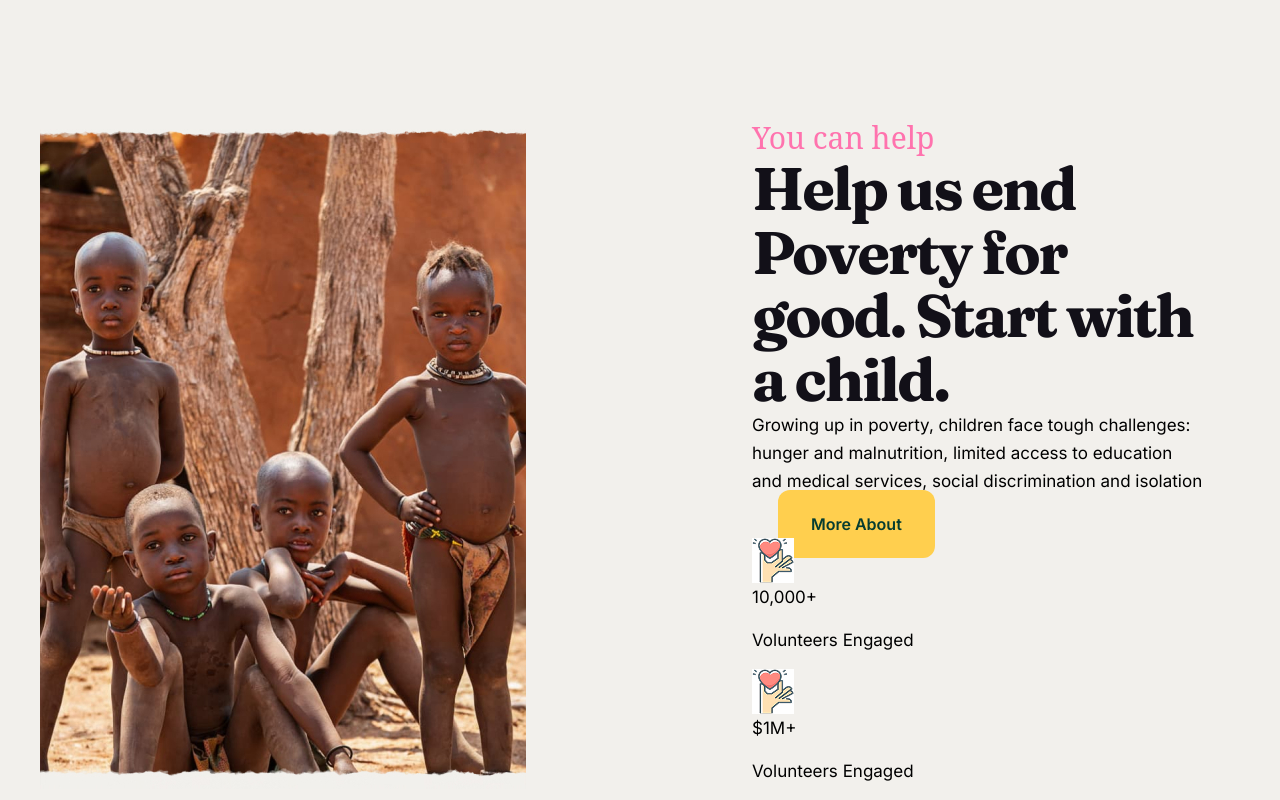
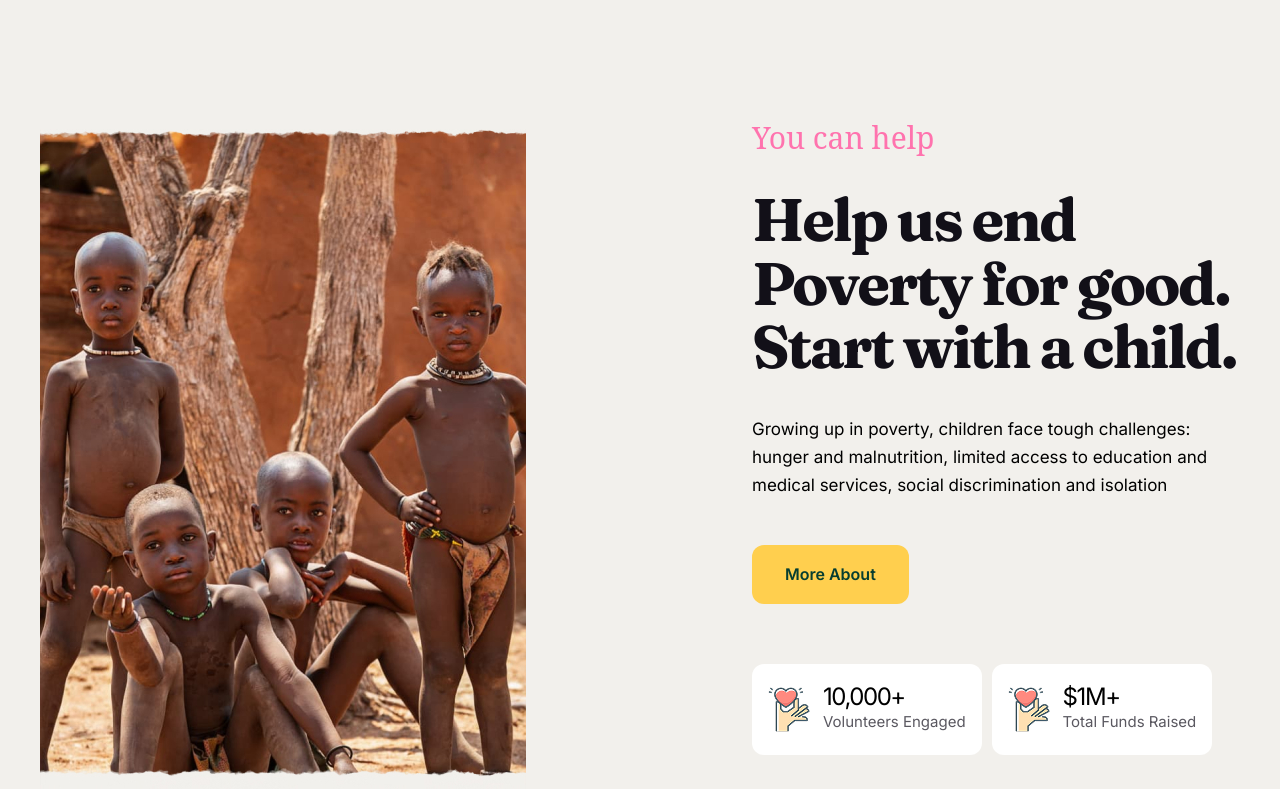
Before and after one commit to mshakibdev/html-01, a website: page index.html in a window 1280 px wide. Shown: the part 1361-2161 px from the top of the page. Drawn offline with Linux system fonts and the light colour scheme; a web font is replaced by a local one.

Commit message:
help-us section completed

```diff
--- a/index.html
+++ b/index.html
@@ -145,7 +145,7 @@
 	<!-- Page Wrapper-->
 	<div class="sh-page-wrapper">
 		<div class="sh-container">
-			<section  class="sh-blog-card-wrapper">
+			<section class="sh-blog-card-wrapper">
 				<div class="sh-card__card-1">
 					<div class="sh-card__icon">
 						<img src="./assets/img/card/health.jpg" alt="health-icon">
@@ -191,26 +191,26 @@
 				</div>
 				<div class="sh-help-us__content">
 					<span>You can help</span>
-						<h2>Help us end
+					<h2 class="sh-help-us__heading">Help us end
 						Poverty for good.
 						Start with a child.</h2>
-						<p>Growing up in poverty, children face tough challenges:
+					<p class="sh-help-us__description">Growing up in poverty, children face tough challenges:
 						hunger and malnutrition, limited access to education and
 						medical services, social discrimination and isolation</p>
-						<a href="" class="btn-nav">More About</a>
+					<a href="" class="btn-more-about">More About</a>
 					<div class="sh-help-us__funding-card">
-							<div class="sh-help-us__left-funding-card">
+						<div class="funding-card-wrapper">
 							<img src="assets/img/help-us/hands-love.jpg" alt="">
-								<div class="text-content">
-									<p>10,000+</p>
-									<p>Volunteers Engaged</p>
+							<div class="text-content-wrapper">
+								<p class="money-content">10,000+</p>
+								<p class="text-content">Volunteers Engaged</p>
 							</div>
 						</div>
-							<div class="sh-help-us__right-funding-card">
+						<div class="funding-card-wrapper">
 							<img src="assets/img/help-us/hands-love.jpg" alt="">
-								<div class="text-content">
-									<p>$1M+</p>
-									<p>Volunteers Engaged</p>
+							<div class="text-content-wrapper">
+								<p class="money-content">$1M+</p>
+								<p class="text-content">Total Funds Raised</p>
 							</div>
 						</div>
 					</div>
--- a/scss/components/_btn.scss
+++ b/scss/components/_btn.scss
@@ -20,9 +20,14 @@
 
 .btn-hero-1{
   @include button-styles(--color-secondary,24px 33px);
-
 }
 
 .btn-hero-2{
   @include button-styles(--color-tertiary,24px 33px);
 }
+
+.btn-more-about{
+  @include button-styles(--color-secondary,24px 33px);
+  margin-bottom: 60px;
+  display: inline-block;
+}
--- a/scss/layout/sections/_help_us.scss
+++ b/scss/layout/sections/_help_us.scss
@@ -1,34 +1,78 @@
-.sh-help-us{
-  &__wrapper{
+.sh-help-us {
+
+  &__wrapper {
     display: flex;
     justify-content: flex-start;
     align-items: flex-start;
     padding-top: 161px;
   }
 
-  &__img{
+  &__img {
     flex: 0 0 auto;
     width: 52.083%;
   }
 
-  &__content{
+  &__content {
     flex: 0 0 auto;
-    width: 37.9166%;
+    width: 40.5%;
     margin-left: 87px;
-    span{
-      font-family: var(--sh-font-sub-heading),'serif';
+
+    span {
+      font-family: var(--sh-font-sub-heading), 'serif';
       color: var(--color-pink);
       font-size: 30px;
       font-weight: 400;
       line-height: .5;
     }
-    h2{
-      font-family: var(--sh-font-heading),'serif';
-      color: var(--color-black);
-      font-size: 60px;
-      font-weight: 700;
-      line-height: 1.06;
-      letter-spacing: -.04em;
+  }
+
+  &__heading {
+    font-family: var(--sh-font-heading), 'serif';
+    color: var(--color-black);
+    font-size: 60px;
+    font-weight: 700;
+    line-height: 1.06;
+    letter-spacing: -.04em;
+    margin: 31px 0 36px 0;
+  }
+
+  &__description {
+    margin-bottom: 46px;
+  }
+
+  &__funding-card {
+    display: flex;
+    justify-content: start;
+    align-items: center;
+    gap: 10px;
+
+    .funding-card-wrapper {
+      display: flex;
+      justify-content: center;
+      align-items: center;
+      background-color: var(--color-tertiary);
+      border-radius: 12px;
+      padding: 23px 16px 23px 16px;
+
+      .text-content-wrapper {
+        margin-left: 13px;
+        .money-content {
+          font-family: var(--sh-font--heading), 'serif';
+          font-size: 24px;
+          font-weight: 400;
+          line-height: .375; /* 266.667% */
+          letter-spacing: -0.06em;
+          margin-bottom: 16px;
+        }
+        .text-content{
+          font-family: var(--sh-font-body),"serif";
+          font-size: 15px;
+          color:var(--color-grey);
+          font-weight: 400;
+          line-height:0.625; /* 160% */
+        }
+      }
     }
   }
+
 }
--- a/scss/theme/_theme.scss
+++ b/scss/theme/_theme.scss
@@ -34,17 +34,12 @@ h6 {
 
 
 ul {
-  margin: 0px;
-  padding: 0px;
+  margin: 0;
+  padding: 0;
 }
 
 p {
   font-family: var(--sh-font-body), serif;
-  font-size: 17px;
-  font-weight: 400;
-  color: var(--tp-body-color);
-  margin-bottom: 15px;
-  line-height: 28px;
 }
 
 
--- a/scss/utils/_variables.scss
+++ b/scss/utils/_variables.scss
@@ -9,6 +9,7 @@
   --color-violate:#B855FF;
   --color-pink:#FF73AE;
   --color-black:#121018;
+  --color-grey:#5A5860;
   --nav-container-max-width:1400px;
   --container-max-width:1200px;
   --container-padding: 10px;
```
Also changed, not shown: css/style.css. Lines whose indentation alone changed are shown as unchanged.
